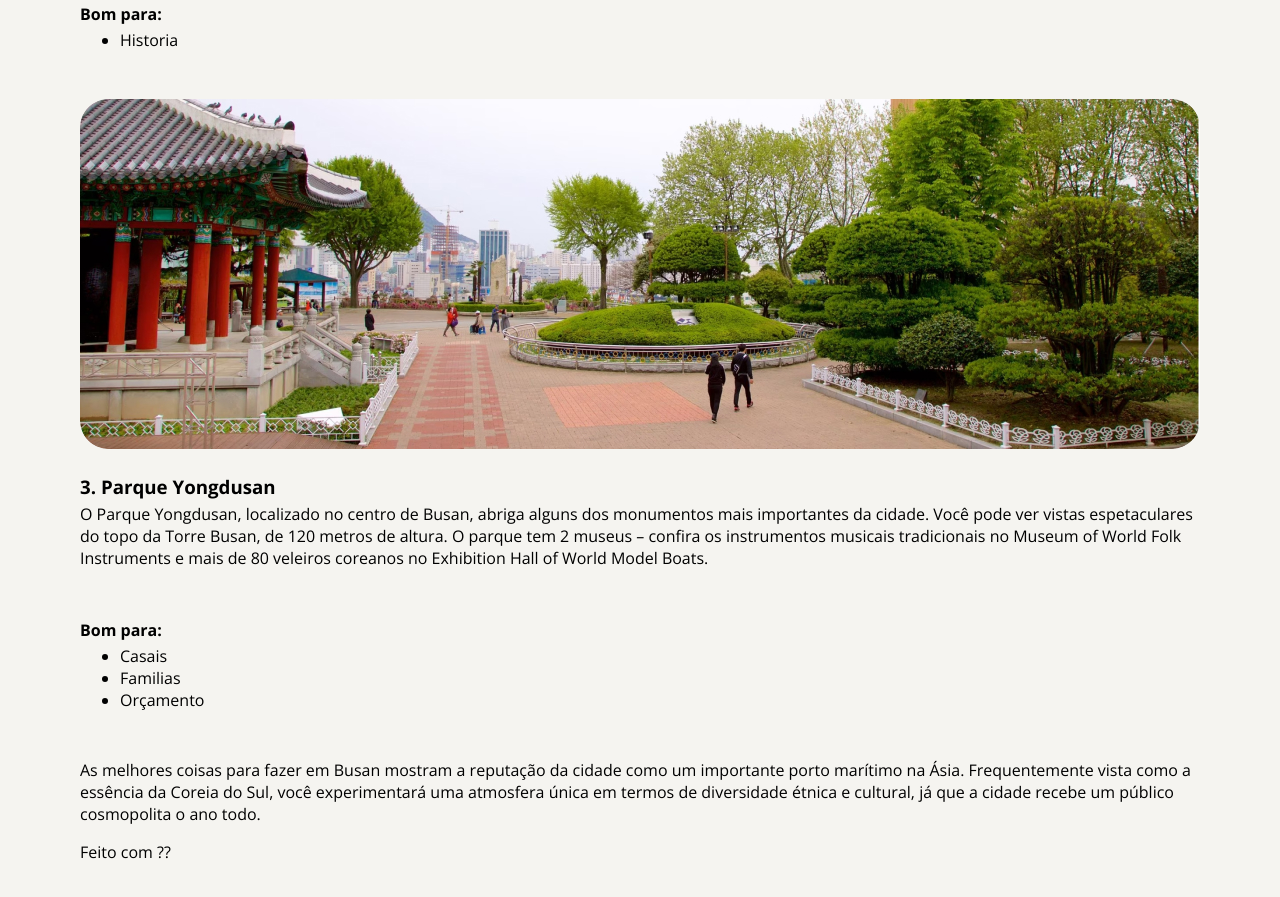
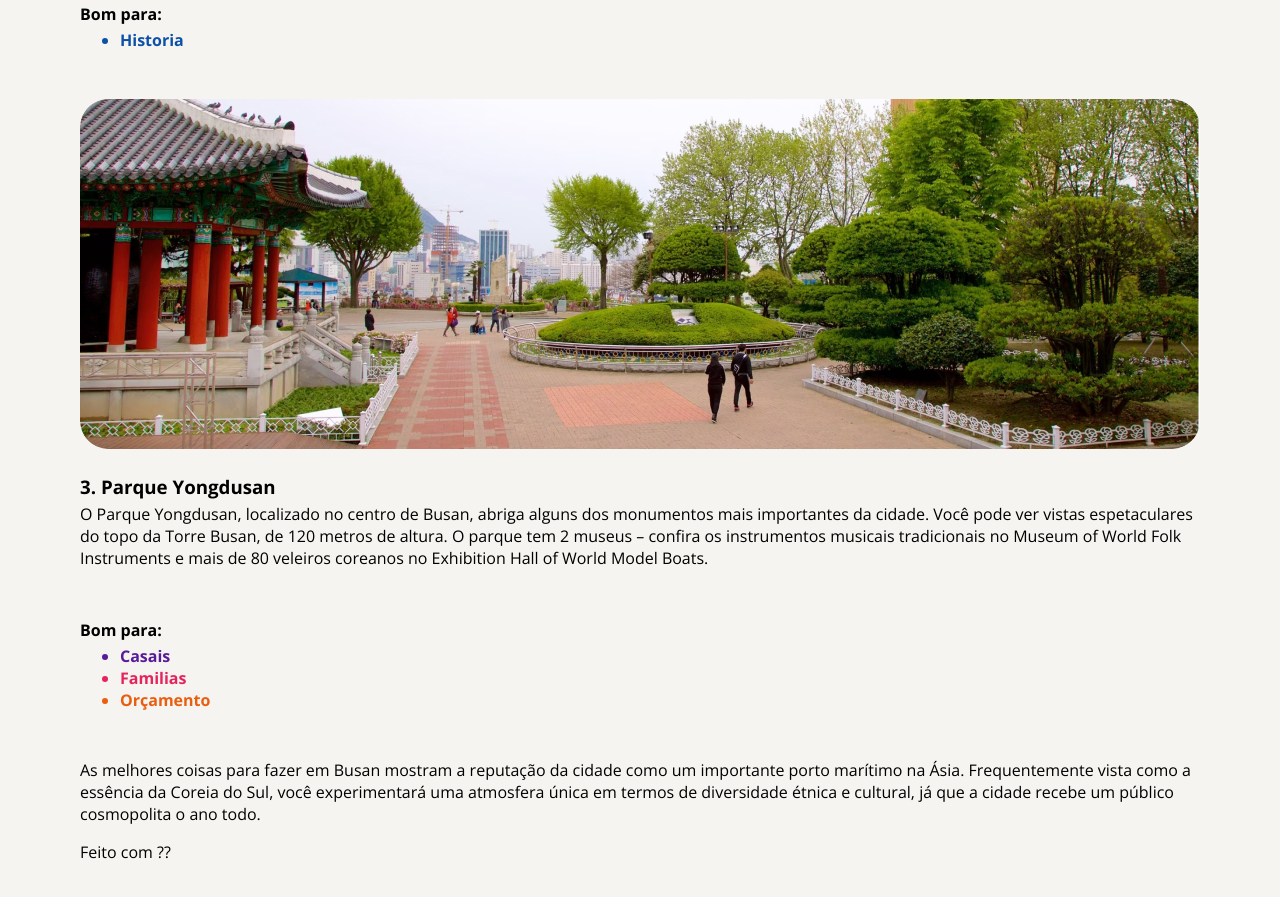
Before and after one commit to WendersonSantos00/Local-Turistico-Rocketseat, a plain HTML site: page index.html in a window 1280 px wide. Shown: the part 2347-3244 px from the top of the page. Drawn offline with nearby package versions, Linux system fonts and the light colour scheme.

Commit message:
update style lists

```diff
--- a/index.html
+++ b/index.html
@@ -42,7 +42,7 @@
 
             <p class="title-list"><strong>Bom para:</strong></p>
             <ul>
-                <li>Historia</li>
+                <li><strong>Historia</strong></li>
             </ul>
 
         </section>
@@ -57,7 +57,7 @@
 
             <p class="title-list"><strong>Bom para:</strong></p>
             <ul>
-                <li>Historia</li>
+                <li><strong>Historia</strong></li>
             </ul>
 
         </section>
@@ -73,9 +73,9 @@
 
             <p class="title-list"><strong>Bom para:</strong></p>
             <ul>
-                <li>Casais</li>
-                <li>Familias</li>
-                <li>Orçamento</li>
+                <li id="color-1"><strong>Casais</strong></li>
+                <li id="color-2"><strong>Familias</strong></li>
+                <li id="color-3"><strong>Orçamento</strong></li>
             </ul>
         </section>
         <div id="footer-main">
--- a/style.css
+++ b/style.css
@@ -9,6 +9,7 @@ body{
     margin: 80px auto;
 }
 
+/*style header*/
 header{
     border-bottom: solid #D9D9D9 1px;
 }
@@ -36,6 +37,7 @@ header p{
     margin-bottom: 40px;
 }
 
+/*style header-main*/
 #header-main h4{
     margin-top: 64px;
 }
@@ -49,6 +51,7 @@ header p{
     margin-bottom: 64px;
 }
 
+/*style sections*/
 main section img{
     height: 350px;
     border-radius: 28px;
@@ -73,3 +76,19 @@ main section ul{
     margin-top: 4px;
     margin-bottom: 48px;
 }
+
+/* Style lists*/
+
+ul{
+    color: #0C51A7;
+}
+
+#color-1{
+    color: #591B98;
+}
+#color-2{
+   color: #E5245E;
+}
+#color-3{
+   color: #E95E10;
+}
```
